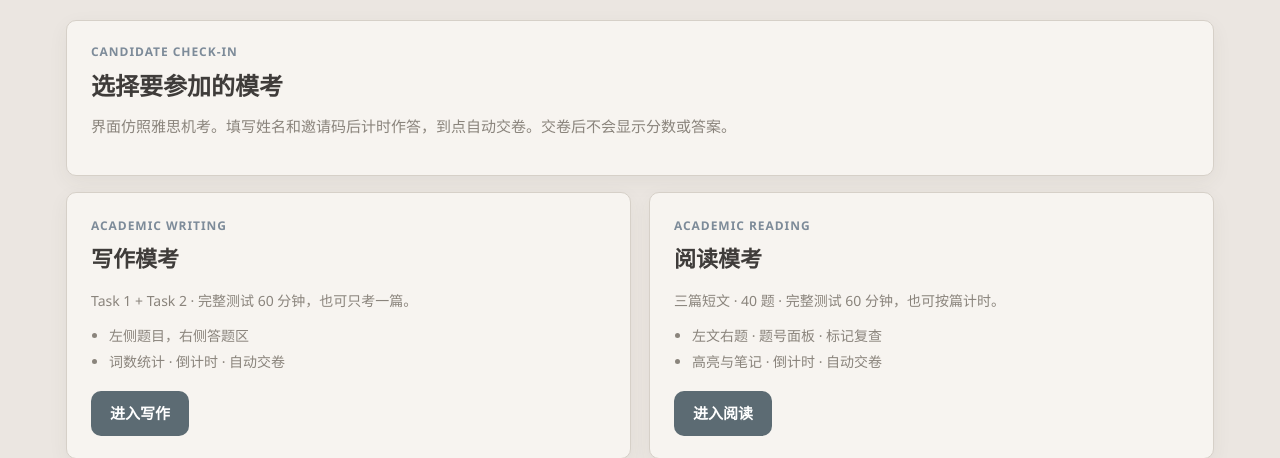
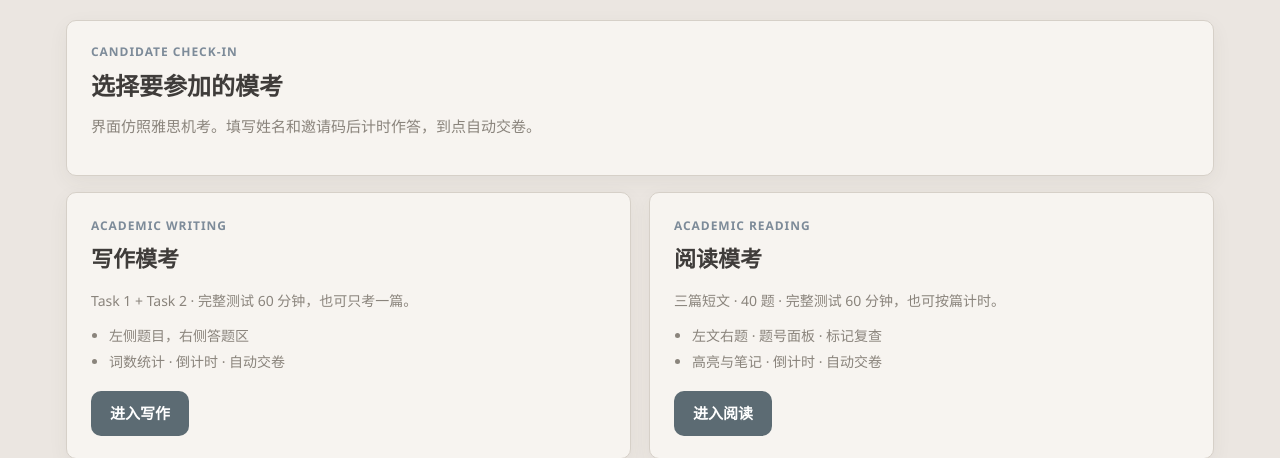
Before and after one commit to rootgrovesgo-cmd/ielts-writing-mock, a Flask app: page / in a window 1280 px wide. Shown: the part 69-527 px from the top of the page. Run offline with Flask 3, Linux system fonts and the light colour scheme.

Commit message:
Remove score-and-answer disclaimer from the hub intro
Keep the computer-delivered format and timed auto-submit wording; drop the line that scores and answers are hidden after submission.

```diff
--- a/templates/hub.html
+++ b/templates/hub.html
@@ -21,7 +21,7 @@
     <section class="card setup-card hub-hero">
       <p class="eyebrow">Candidate check-in</p>
       <h1>选择要参加的模考</h1>
-      <p class="muted lead">界面仿照雅思机考。填写姓名和邀请码后计时作答，到点自动交卷。交卷后不会显示分数或答案。</p>
+      <p class="muted lead">界面仿照雅思机考。填写姓名和邀请码后计时作答，到点自动交卷。</p>
     </section>
 
     <div class="hub-grid">
```
